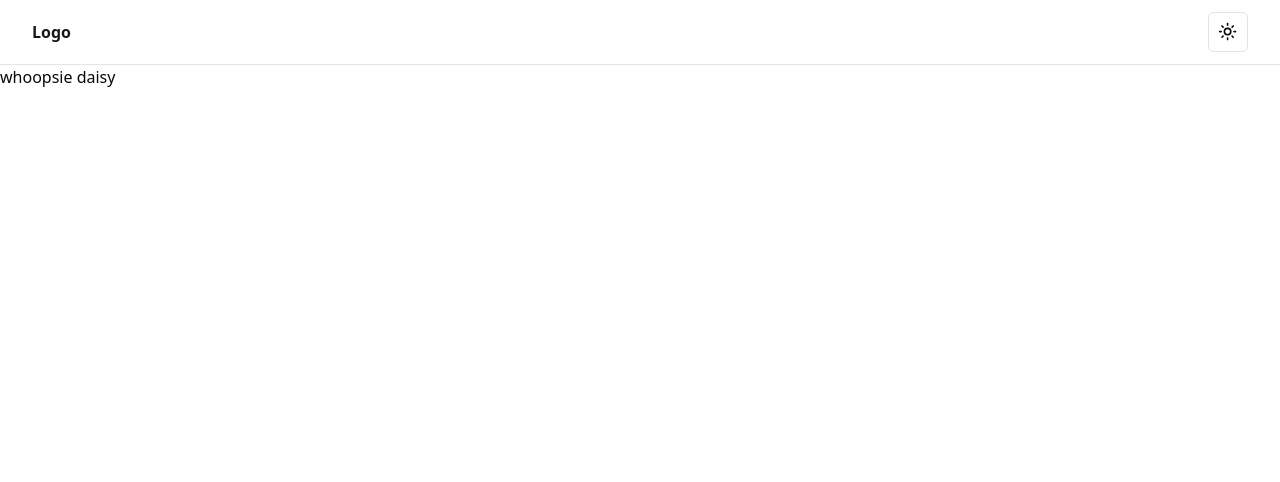
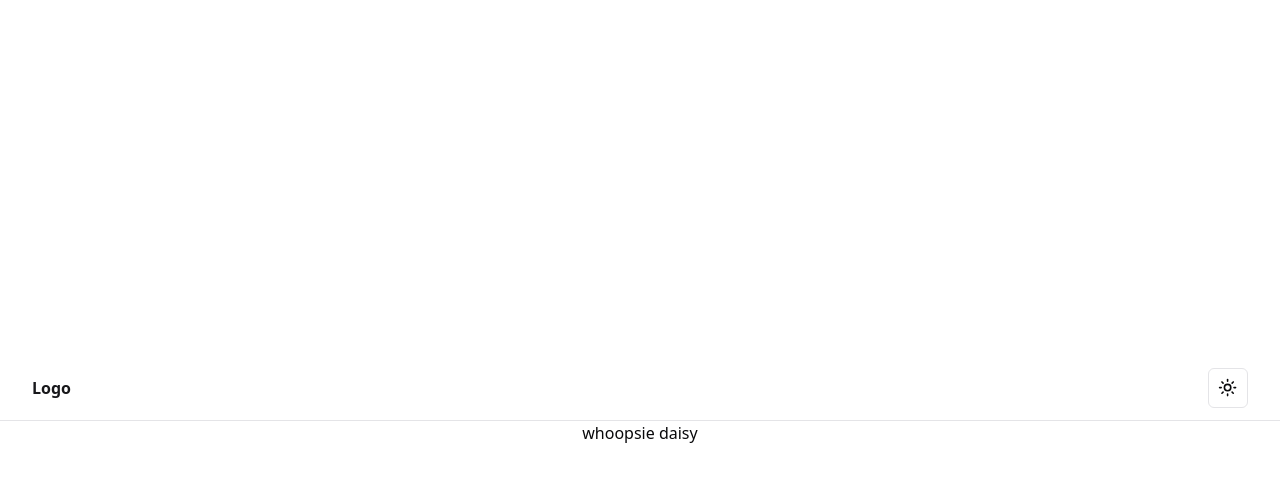
Before and after one commit to Ghersi75/EcommerceSpringBoot, a Next.js app in the folder frontend/: page /items/1 in a window 1280 px wide. Shown: the top 482 px of the page. Built offline with nearby package versions, Linux system fonts and the light colour scheme; no server answers.

Commit message:
Did some janky stuff to make sure the items page takes up the remaining viewport and is centered. May need to revert here possibly

```diff
--- a/frontend/app/items/[id]/page.tsx
+++ b/frontend/app/items/[id]/page.tsx
@@ -22,9 +22,8 @@ export default function ViewItem({ params }: { params: { id: number } }) {
 
   // No need to worry about data being empty and having a bunch of ????????????????? here
   return (
-    <div>
-      {data.title}
-      {data.description}
+    <div className="flex-1 flex-col h-full w-3/4 bg-red-500">
+
     </div>
   )
 }
--- a/frontend/app/layout.tsx
+++ b/frontend/app/layout.tsx
@@ -28,7 +28,7 @@ export default function RootLayout({
   return (
     <html lang="en">
       <body
-        className={`${geistSans.variable} ${geistMono.variable} antialiased`}
+        className={`${geistSans.variable} ${geistMono.variable} antialiased min-h-screen flex flex-col justify-center items-center`}
       >
         <ThemeProvider
           attribute="class"
--- a/frontend/components/Navbar.tsx
+++ b/frontend/components/Navbar.tsx
@@ -4,7 +4,7 @@ import { ModeToggle } from "./shadcn/modeToggle"
 export default function Navbar() {
   return (
     <nav className="bg-background text-foreground border-b border-border">
-      <div className="mx-auto px-4 sm:px-6 lg:px-8 flex justify-between items-center h-16">
+      <div className="mx-auto px-4 sm:px-6 lg:px-8 flex justify-between items-center h-16 w-screen">
         <div className="flex-shrink-0">
           <Link href="/" className="text-primary font-semibold">
             Logo
```
